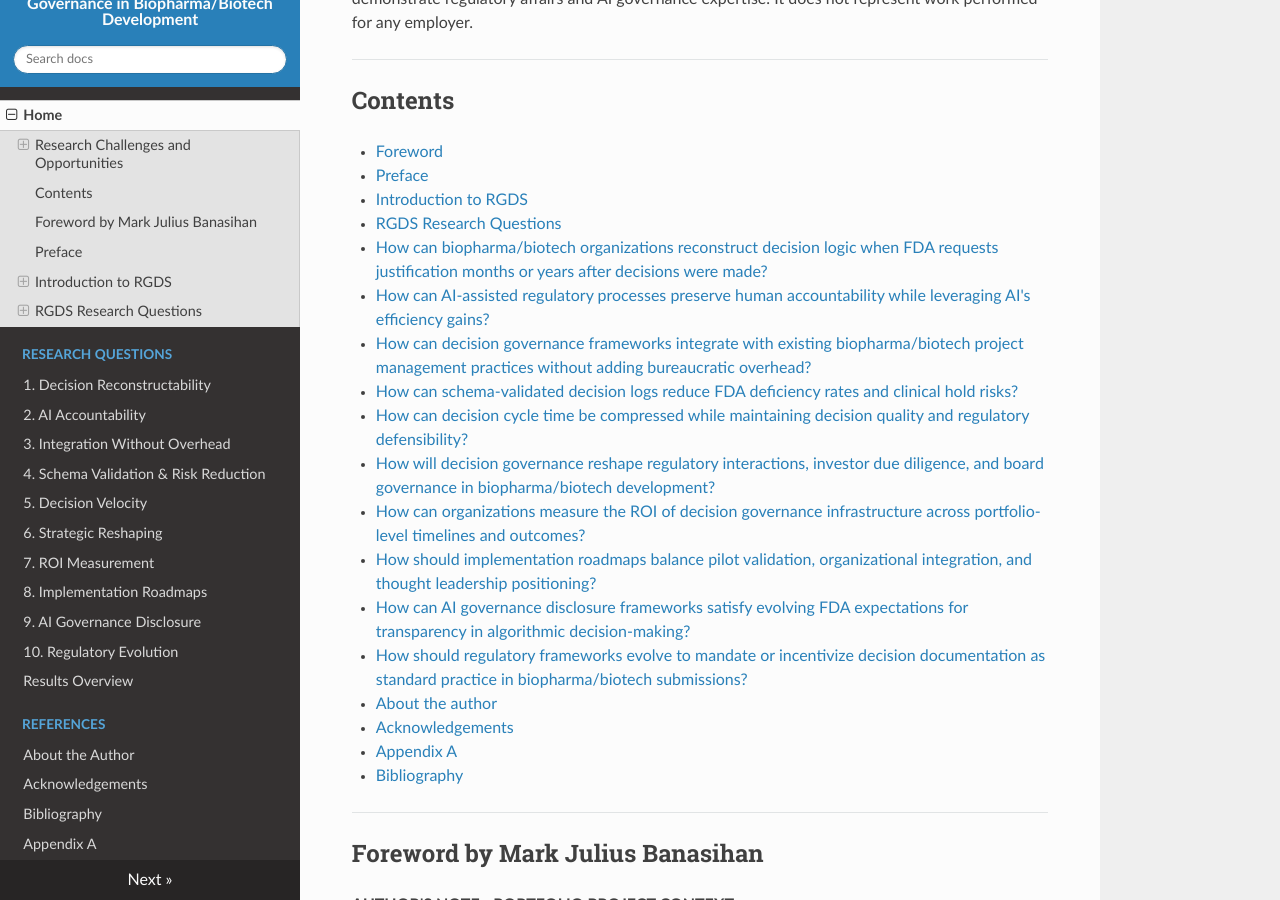
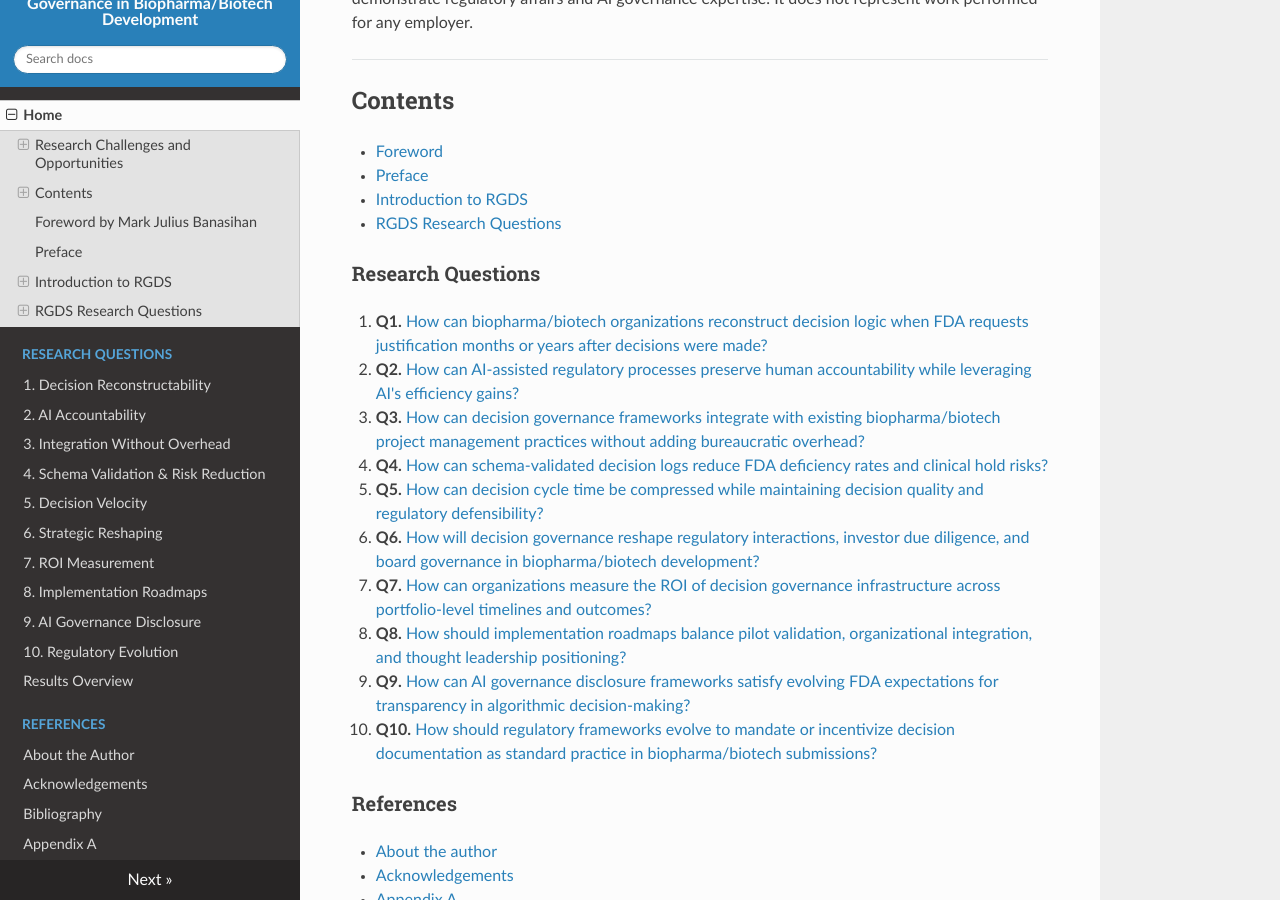
Before and after one commit to mj3b/rgds-independent-study, an MkDocs documentation site: the page built from docs/index.md, in a window 1280 px wide and 900 px high, scrolled down 660 px. Built offline with MkDocs 1.6.1, drawn with Linux system fonts in a browser that asks for light colours; nearby versions of some CDN libraries.

Commit message:
Add research questions section to documentation

```diff
--- a/docs/index.md
+++ b/docs/index.md
@@ -26,18 +26,20 @@ This documentation was created as an independent research initiative during my j
 - [Introduction to RGDS](#introduction-to-rgds)
 - [RGDS Research Questions](#rgds-research-questions)
 
+### Research Questions
 
-- [How can biopharma/biotech organizations reconstruct decision logic when FDA requests justification months or years after decisions were made?](questions/q1/)
-- [How can AI-assisted regulatory processes preserve human accountability while leveraging AI's efficiency gains?](questions/q2/)
-- [How can decision governance frameworks integrate with existing biopharma/biotech project management practices without adding bureaucratic overhead?](questions/q3/)
-- [How can schema-validated decision logs reduce FDA deficiency rates and clinical hold risks?](questions/q4/)
-- [How can decision cycle time be compressed while maintaining decision quality and regulatory defensibility?](questions/q5/)
-- [How will decision governance reshape regulatory interactions, investor due diligence, and board governance in biopharma/biotech development?](questions/q6/)
-- [How can organizations measure the ROI of decision governance infrastructure across portfolio-level timelines and outcomes?](questions/q7/)
-- [How should implementation roadmaps balance pilot validation, organizational integration, and thought leadership positioning?](questions/q8/)
-- [How can AI governance disclosure frameworks satisfy evolving FDA expectations for transparency in algorithmic decision-making?](questions/q9/)
-- [How should regulatory frameworks evolve to mandate or incentivize decision documentation as standard practice in biopharma/biotech submissions?](questions/q10/)
+1. **Q1.** [How can biopharma/biotech organizations reconstruct decision logic when FDA requests justification months or years after decisions were made?](questions/q1/)
+2. **Q2.** [How can AI-assisted regulatory processes preserve human accountability while leveraging AI's efficiency gains?](questions/q2/)
+3. **Q3.** [How can decision governance frameworks integrate with existing biopharma/biotech project management practices without adding bureaucratic overhead?](questions/q3/)
+4. **Q4.** [How can schema-validated decision logs reduce FDA deficiency rates and clinical hold risks?](questions/q4/)
+5. **Q5.** [How can decision cycle time be compressed while maintaining decision quality and regulatory defensibility?](questions/q5/)
+6. **Q6.** [How will decision governance reshape regulatory interactions, investor due diligence, and board governance in biopharma/biotech development?](questions/q6/)
+7. **Q7.** [How can organizations measure the ROI of decision governance infrastructure across portfolio-level timelines and outcomes?](questions/q7/)
+8. **Q8.** [How should implementation roadmaps balance pilot validation, organizational integration, and thought leadership positioning?](questions/q8/)
+9. **Q9.** [How can AI governance disclosure frameworks satisfy evolving FDA expectations for transparency in algorithmic decision-making?](questions/q9/)
+10. **Q10.** [How should regulatory frameworks evolve to mandate or incentivize decision documentation as standard practice in biopharma/biotech submissions?](questions/q10/)
 
+### References
 
 - [About the author](references/about-the-author/)
 - [Acknowledgements](references/acknowledgements/)
@@ -45,6 +47,7 @@ This documentation was created as an independent research initiative during my j
 - [Bibliography](references/bibliography/)
 
 ---
+
 
 ## Foreword by Mark Julius Banasihan
 
```
